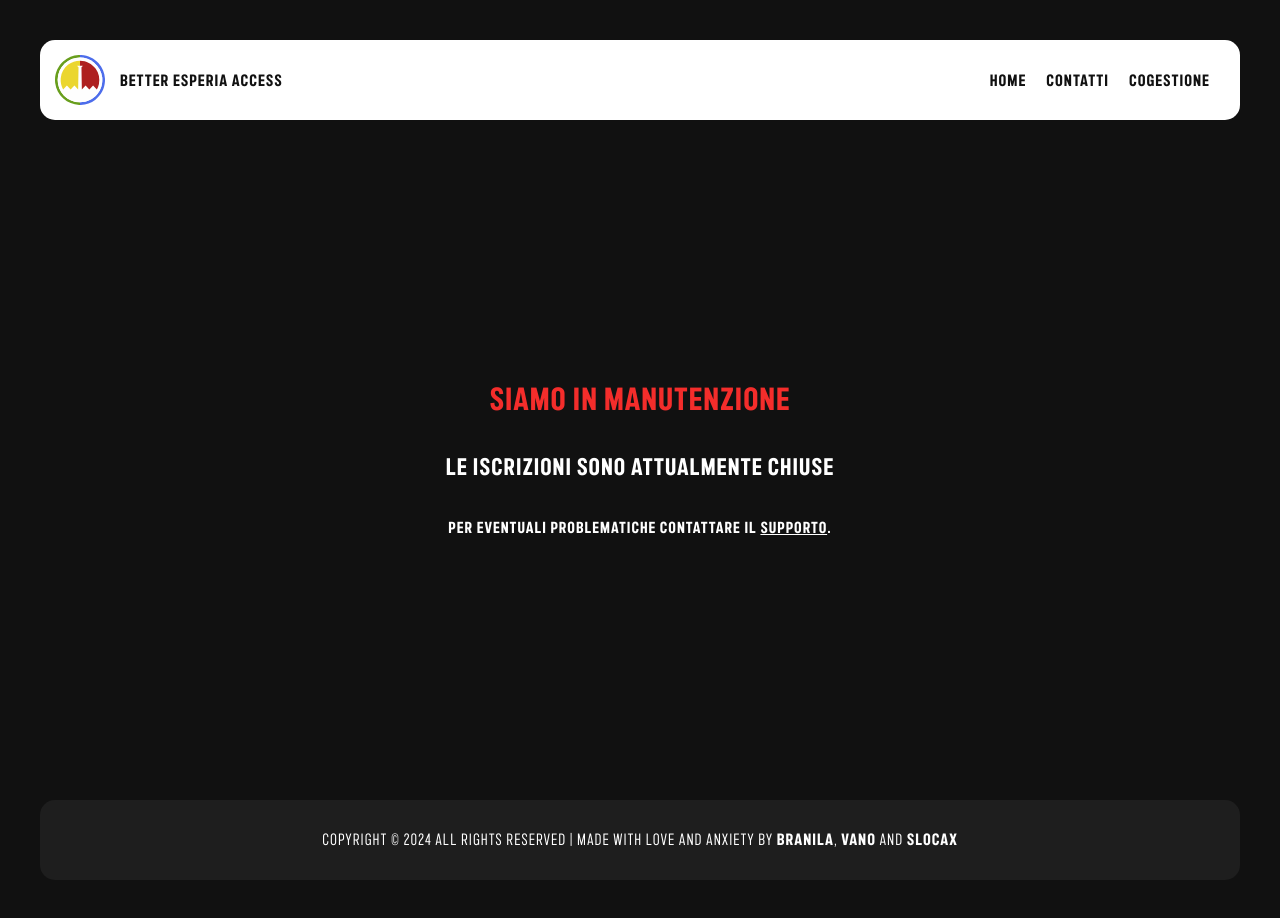
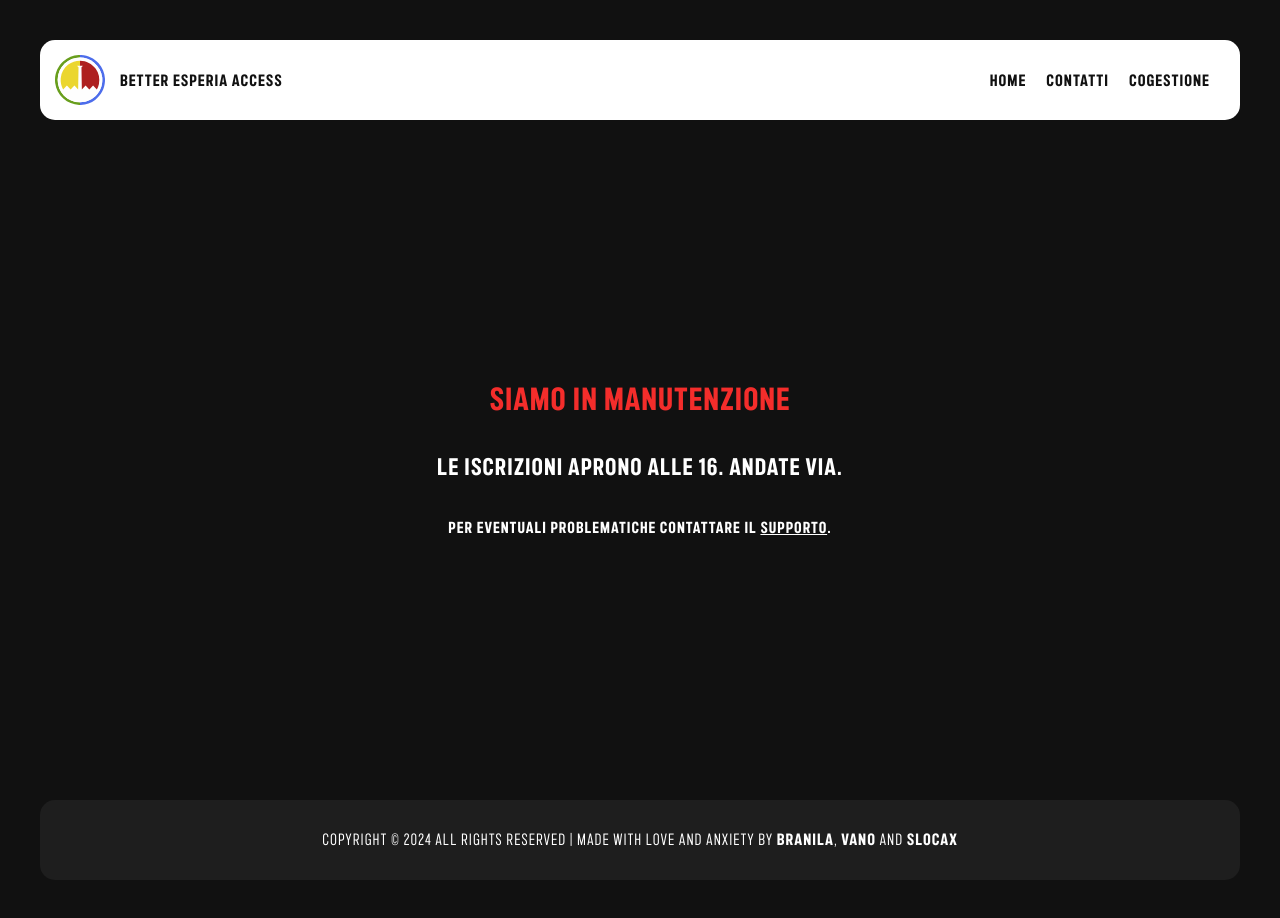
Before and after one commit to branila/bea, a SvelteKit app: page /maintenance in a window 1280 px wide. Built offline with nearby package versions, Linux system fonts and the light colour scheme.

Commit message:
andate via

```diff
--- a/src/routes/maintenance/+page.svelte
+++ b/src/routes/maintenance/+page.svelte
@@ -11,7 +11,7 @@
     <h1 class="center">Siamo in manutenzione</h1>
 
     <h2>
-      Le iscrizioni sono attualmente chiuse
+      Le iscrizioni aprono alle 16. Andate via.
     </h2>
 
     <p class="inline">
```
